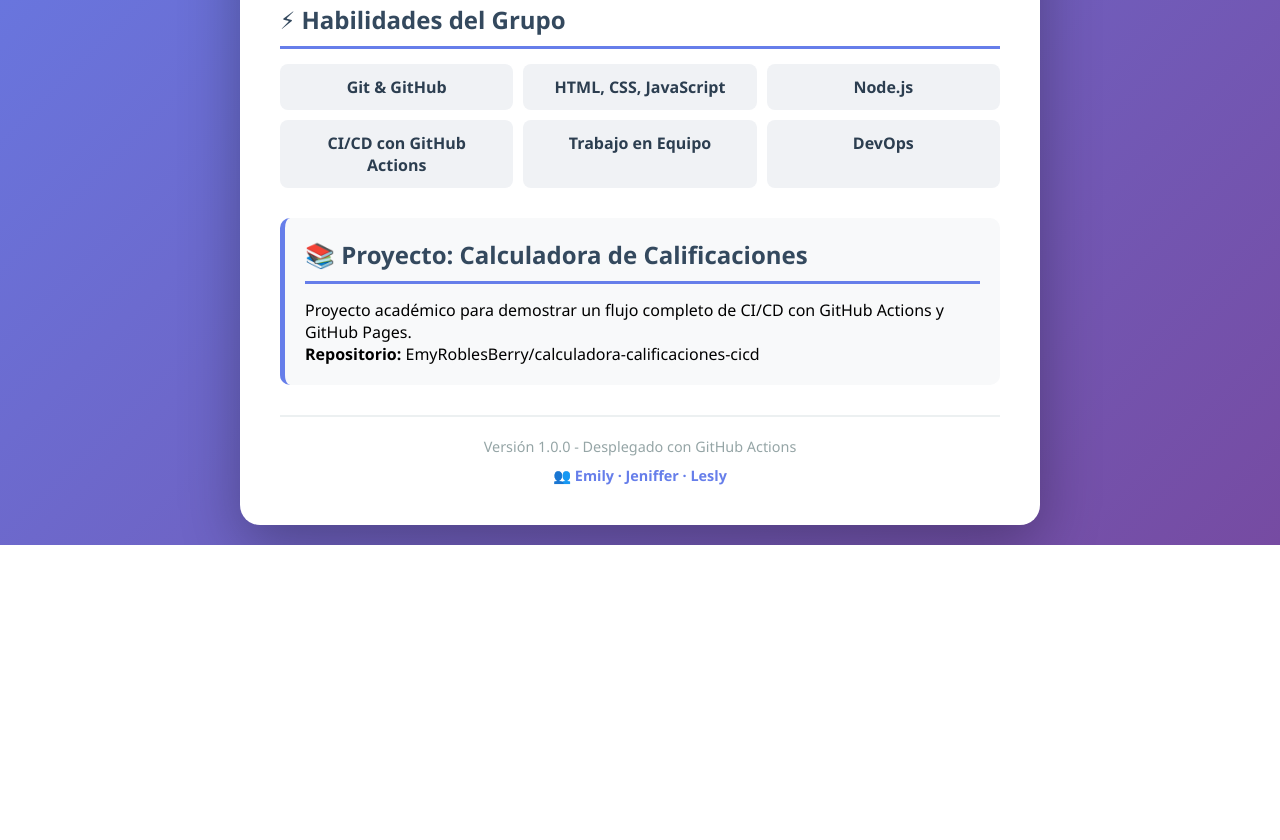
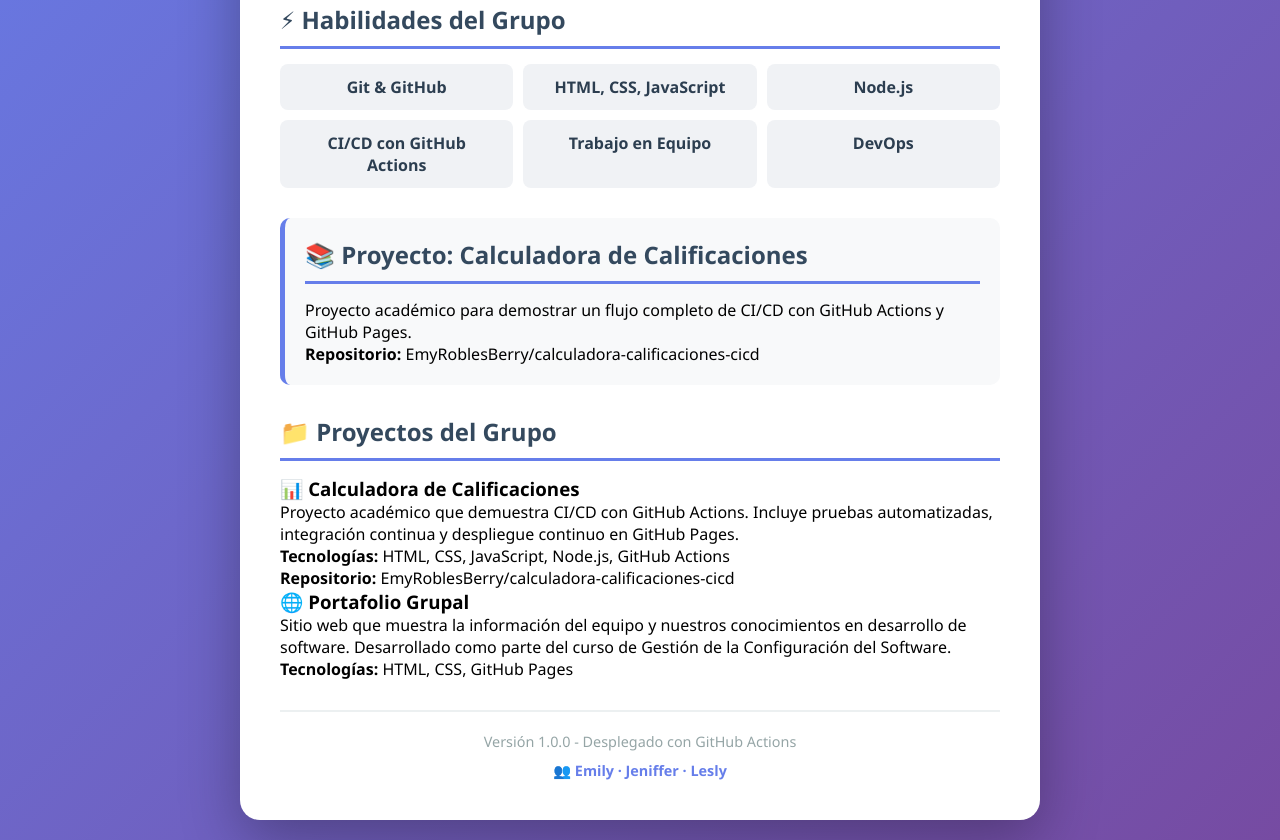
Before and after one commit to EmyRoblesBerry/calculadora-calificaciones-cicd, a website: page src/index.html in a window 1280 px wide. Shown: the part 384-1224 px from the top of the page. Before the commit the page ends 929 px from the top, so only its background shows below. Drawn offline with Linux system fonts and the light colour scheme.

Commit message:
Update index.html

```diff
--- a/src/index.html
+++ b/src/index.html
@@ -48,7 +48,20 @@
             <p>Proyecto académico para demostrar un flujo completo de CI/CD con GitHub Actions y GitHub Pages.</p>
             <p><strong>Repositorio:</strong> EmyRoblesBerry/calculadora-calificaciones-cicd</p>
         </section>
-
+        <section class="projects">
+            <h2>📁 Proyectos del Grupo</h2>
+            <div class="project-item">
+                <h3>📊 Calculadora de Calificaciones</h3>
+                <p>Proyecto académico que demuestra CI/CD con GitHub Actions. Incluye pruebas automatizadas, integración continua y despliegue continuo en GitHub Pages.</p>
+                <p><strong>Tecnologías:</strong> HTML, CSS, JavaScript, Node.js, GitHub Actions</p>
+                <p><strong>Repositorio:</strong> EmyRoblesBerry/calculadora-calificaciones-cicd</p>
+            </div>
+            <div class="project-item">
+                <h3>🌐 Portafolio Grupal</h3>
+                <p>Sitio web que muestra la información del equipo y nuestros conocimientos en desarrollo de software. Desarrollado como parte del curso de Gestión de la Configuración del Software.</p>
+                <p><strong>Tecnologías:</strong> HTML, CSS, GitHub Pages</p>
+            </div>
+        </section>
         <footer>
             <p>Versión <span id="version">1.0.0</span> - Desplegado con GitHub Actions</p>
             <p>👥 Emily · Jeniffer · Lesly</p>
```
